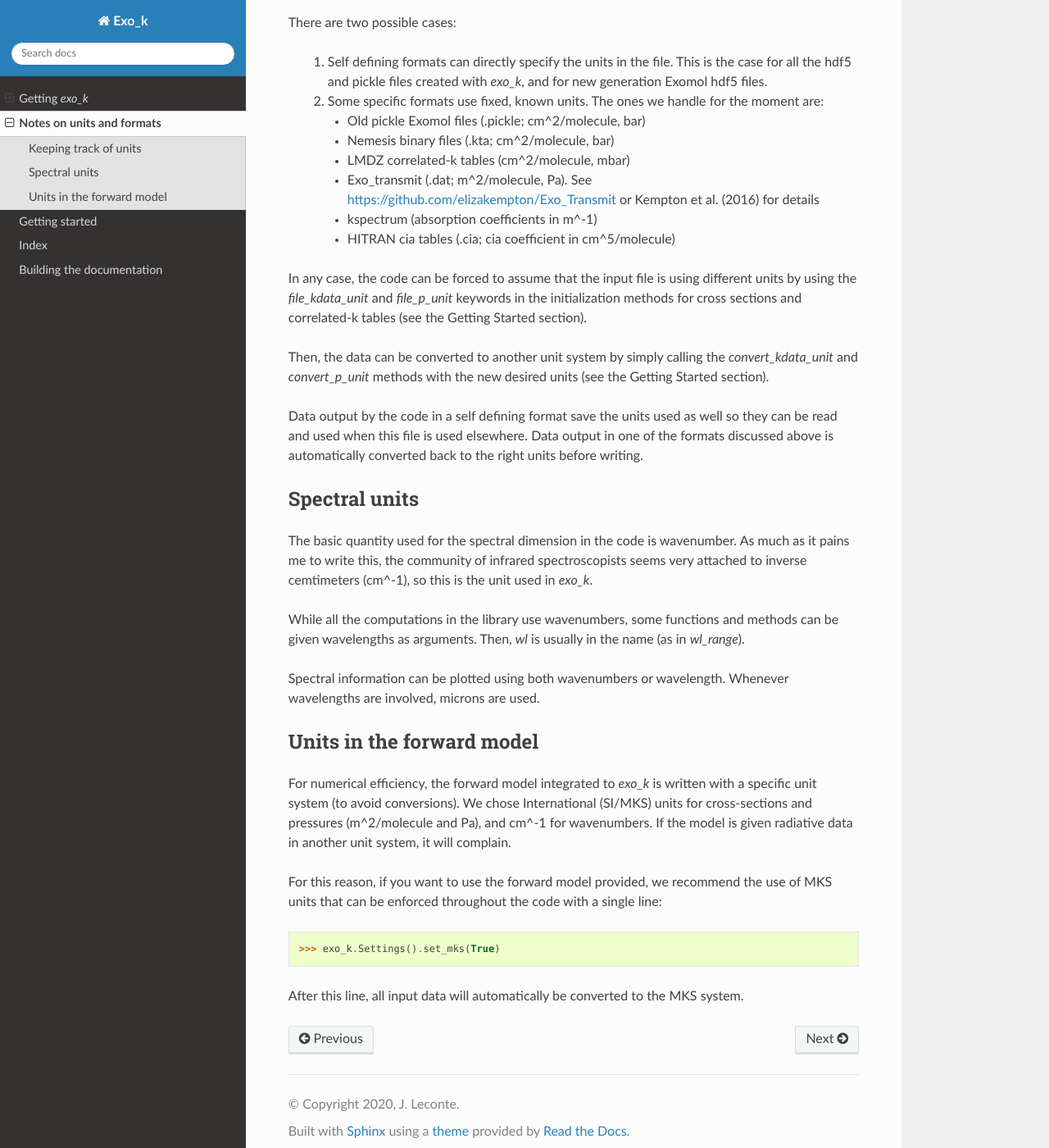
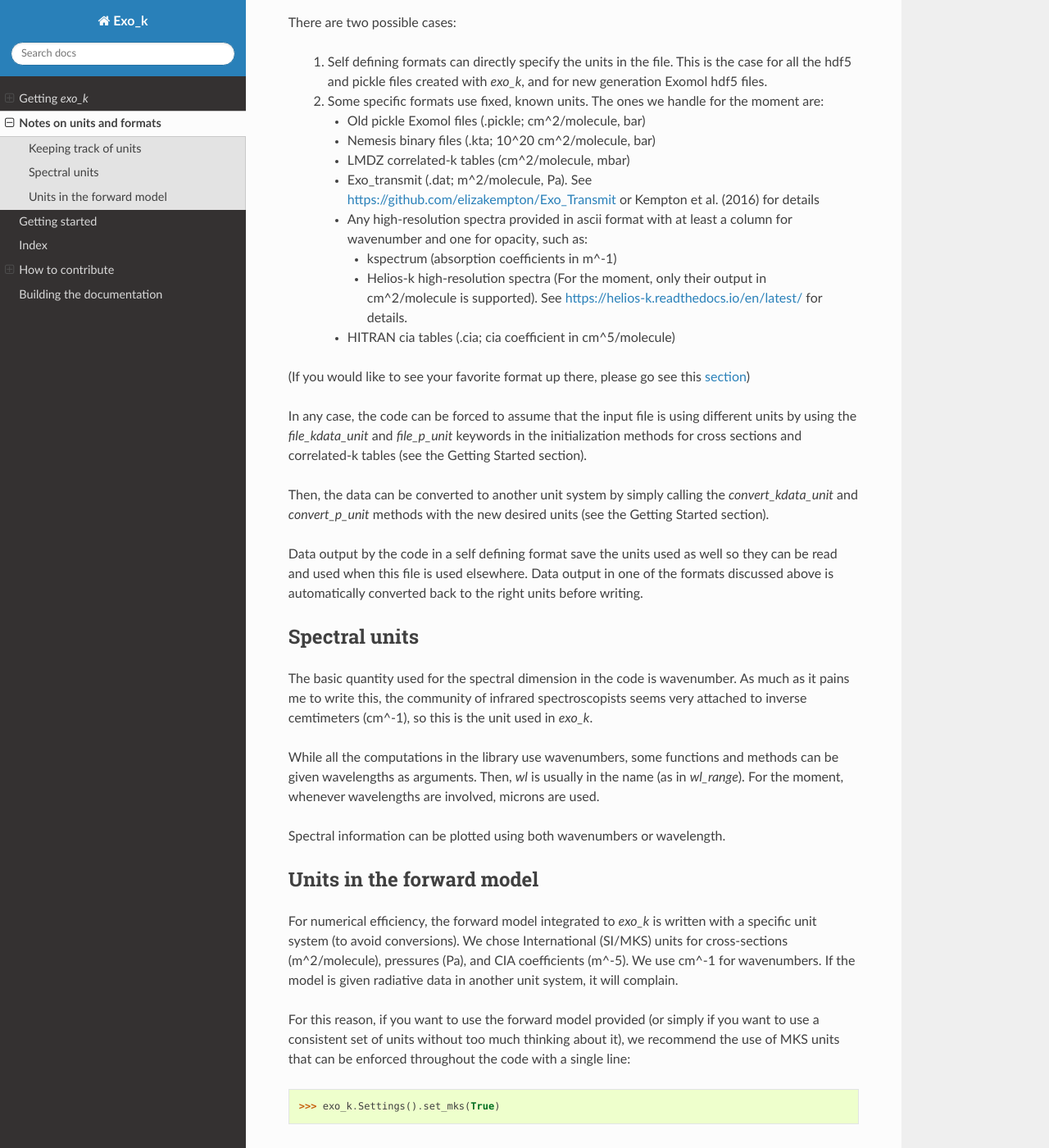
Before and after one commit to jovian-explorer/exo_k, a Sphinx documentation site: the page built from doc/units.rst, in a window 1280 px wide and 1400 px high, scrolled down 368 px. Shown: the whole window at 82% size. Built offline with Sphinx 7.4.7 and the Read the Docs theme 2.0.0, drawn with Linux system fonts in a browser that asks for light colours; pages that are not in the unit, such as notebooks, are missing from menus.

Commit message:
Improved tutorial and added sections to the website

```diff
--- a/doc/units.rst
+++ b/doc/units.rst
@@ -21,12 +21,19 @@ There are two possible cases:
   2. Some specific formats use fixed, known units. The ones we handle for the moment are:
 
      * Old pickle Exomol files (.pickle; cm^2/molecule, bar)
-     * Nemesis binary files (.kta; cm^2/molecule, bar)
+     * Nemesis binary files (.kta; 10^20 cm^2/molecule, bar)
      * LMDZ correlated-k tables (cm^2/molecule, mbar)
      * Exo_transmit (.dat; m^2/molecule, Pa). See https://github.com/elizakempton/Exo_Transmit
        or Kempton et al. (2016) for details
-     * kspectrum (absorption coefficients in m^-1)
+     * Any high-resolution spectra provided in ascii format with at least a column for wavenumber and one for opacity, such as:
+
+       * kspectrum (absorption coefficients in m^-1)
+       * Helios-k high-resolution spectra (For the moment, only their output in cm^2/molecule is supported).
+         See https://helios-k.readthedocs.io/en/latest/ for details.
+
      * HITRAN cia tables (.cia; cia coefficient in cm^5/molecule)
+
+(If you would like to see your favorite format up there, please go see this :ref:`section<contribute_format>`)
 
 In any case, the code can be forced to assume that the input file is using different units
 by using the `file_kdata_unit` and `file_p_unit` keywords in the initialization methods for
@@ -49,21 +56,23 @@ very attached to inverse cemtimeters (cm^-1), so this is the unit used in `exo_k
 
 While all the computations in the library use wavenumbers, some functions and methods can be
 given wavelengths as arguments.
-Then, `wl` is usually in the name (as in `wl_range`).
+Then, `wl` is usually in the name (as in `wl_range`). For the moment, whenever
+wavelengths are involved, microns are used.
 
-Spectral information can be plotted using both wavenumbers or wavelength. Whenever
-wavelengths are involved, microns are used.
+Spectral information can be plotted using both wavenumbers or wavelength.
 
 Units in the forward model
 --------------------------
 
 For numerical efficiency, the forward model integrated to `exo_k`
 is written with a specific unit system (to avoid conversions).
-We chose International (SI/MKS) units for cross-sections and pressures (m^2/molecule and Pa),
-and cm^-1 for wavenumbers.
+We chose International (SI/MKS) units for cross-sections (m^2/molecule), pressures (Pa),
+and CIA coefficients (m^-5).
+We use cm^-1 for wavenumbers.
 If the model is given radiative data in another unit system, it will complain.
 
-For this reason, if you want to use the forward model provided, we recommend the use of
+For this reason, if you want to use the forward model provided (or simply if you want to use a consistent set of units
+without too much thinking about it), we recommend the use of
 MKS units that can be enforced throughout the code with a single line:
 
 >>> exo_k.Settings().set_mks(True)
```
Also changed, not shown: README.md (+7 -6 lines), doc/how_to_contribute.rst (added, +48 -0 lines), doc/index.rst (+11 -4 lines), tutorial-exo_k.ipynb.
